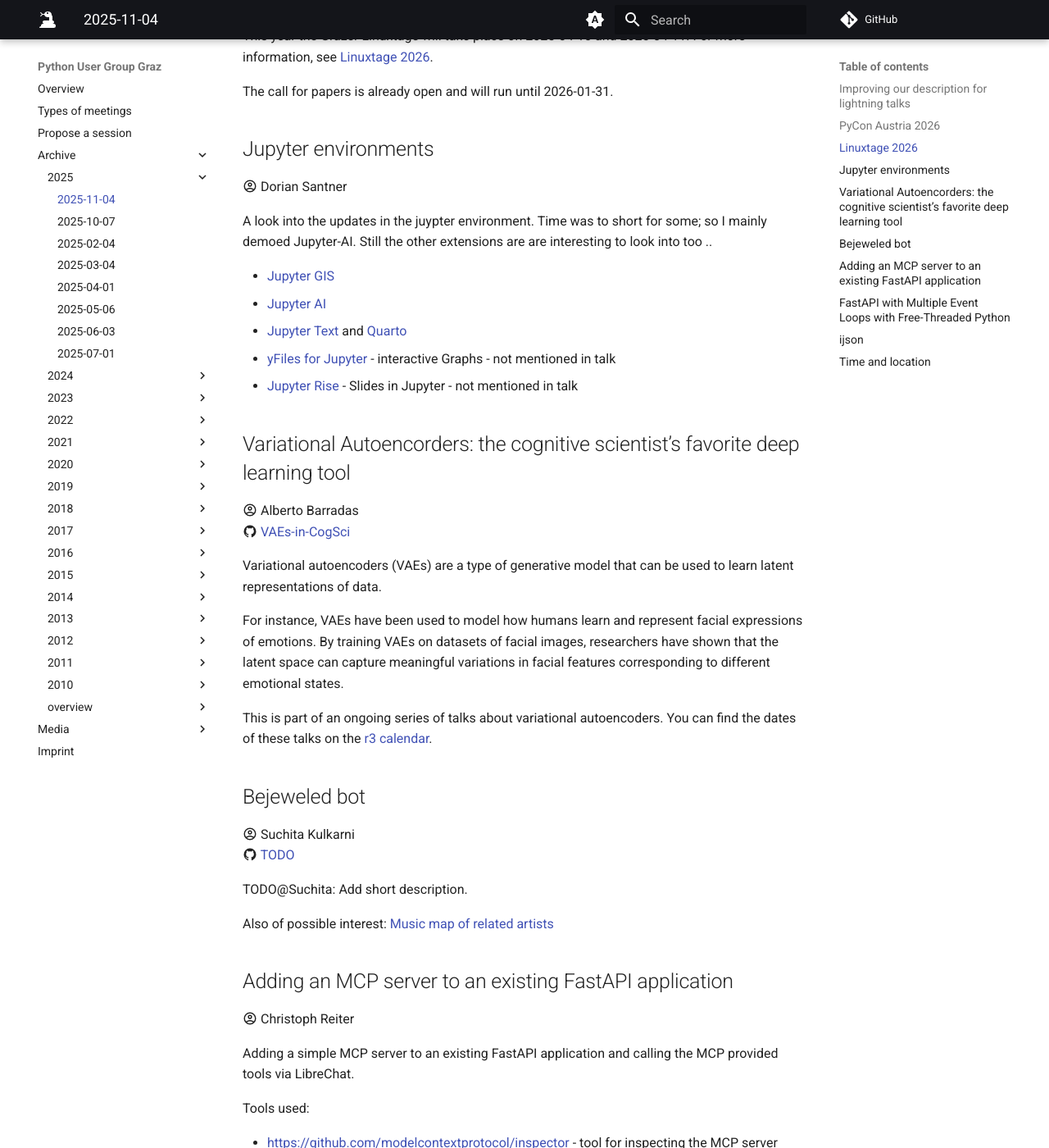
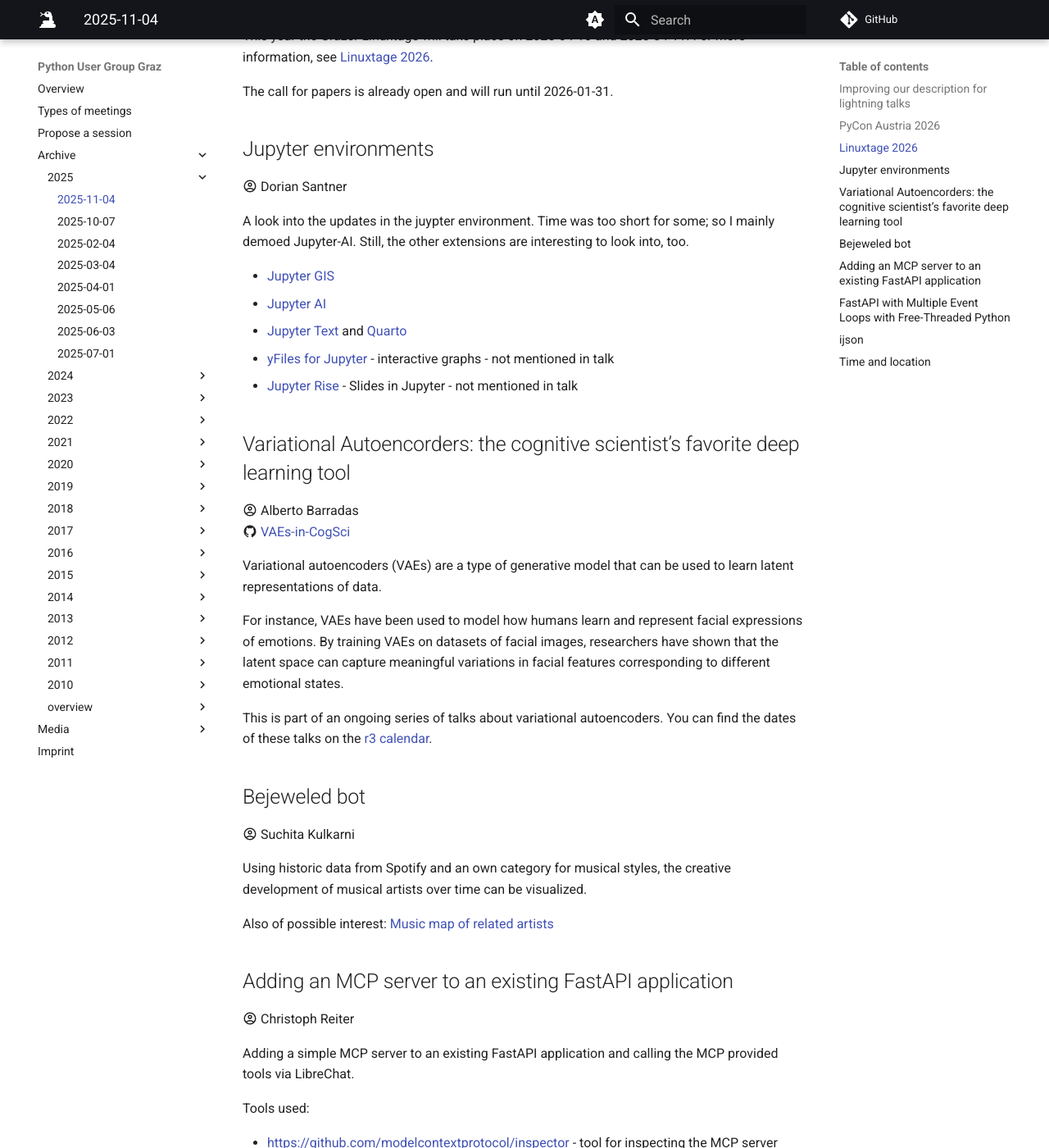
Before and after one commit to pygraz/ghp-website, an MkDocs documentation site: the page built from docs/meetings/2025/2025-11-04.md, in a window 1280 px wide and 1400 px high, scrolled down 1581 px. Shown: the whole window at 82% size. Built offline with MkDocs 1.6.1 and Material for MkDocs 9.7.7, drawn with Linux system fonts in a browser that asks for light colours; comment, search, counter and statistics services are not loaded.

Commit message:
Clean up todos, spelling, grammar

```diff
--- a/docs/meetings/2025/2025-11-04.md
+++ b/docs/meetings/2025/2025-11-04.md
@@ -60,13 +60,13 @@
 :material-account-circle-outline: Dorian Santner<br>
 
 A look into the updates in the juypter environment.
-Time was to short for some; so I mainly demoed Jupyter-AI.
-Still the other extensions are are interesting to look into too ..
+Time was too short for some; so I mainly demoed Jupyter-AI.
+Still, the other extensions are interesting to look into, too.
 
 - [Jupyter GIS](https://jupytergis.readthedocs.io/)
 - [Jupyter AI](https://jupyter-ai.readthedocs.io/)
 - [Jupyter Text](https://jupytext.readthedocs.io/en/latest/) and [Quarto](https://quarto.org/)
-- [yFiles for Jupyter](https://www.yworks.com/products/yfiles-graphs-for-jupyter) - interactive Graphs - not mentioned in talk
+- [yFiles for Jupyter](https://www.yworks.com/products/yfiles-graphs-for-jupyter) - interactive graphs - not mentioned in talk
 - [Jupyter Rise](https://pypi.org/project/jupyterlab-rise/) - Slides in Jupyter - not mentioned in talk
 
 ## Variational Autoencorders: the cognitive scientist’s favorite deep learning tool
@@ -83,9 +83,8 @@
 ## Bejeweled bot
 
 :material-account-circle-outline: Suchita Kulkarni<br>
-:material-github: [TODO](https://github.com/TODO)
 
-TODO@Suchita: Add short description.
+Using historic data from Spotify and an own category for musical styles, the creative development of musical artists over time can be visualized.
 
 Also of possible interest: [Music map of related artists](https://www.music-map.com/taylor+swift)
 
```
